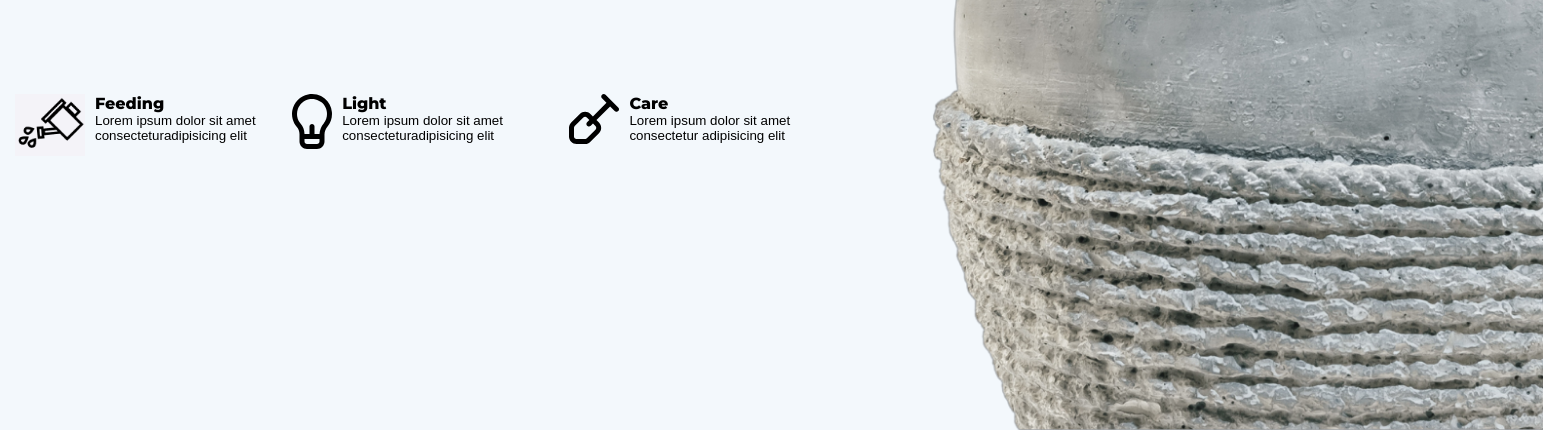
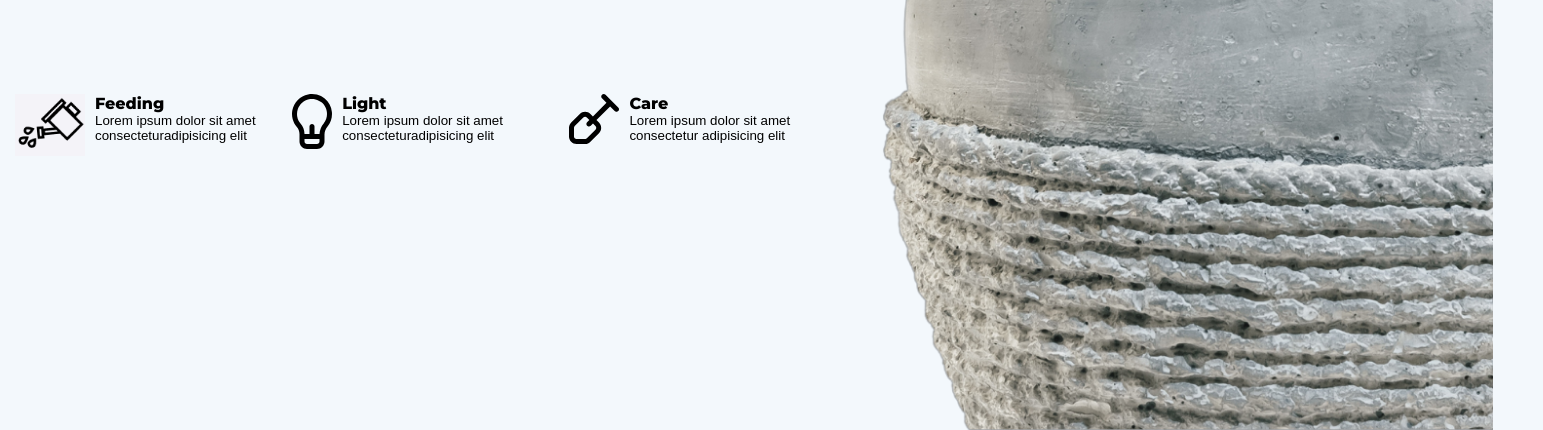
Before and after one commit to geekyjedy/assignment-of-pro6, a plain HTML site: page index.html in a window 1280 px wide. Shown: the part 510-940 px from the top of the page, 1543 px wide, since content can reach past the window. Drawn offline with nearby package versions, Linux system fonts and the light colour scheme; a web font is replaced by a local one.

Commit message:
index file modified

```diff
--- a/index.html
+++ b/index.html
@@ -81,7 +81,7 @@
 
         #imgMain {
             position: absolute;
-            left: 930px;
+            left: 880px;
             bottom: -140px;
             height: 101%;
         }
```
